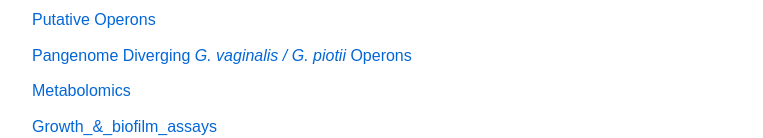
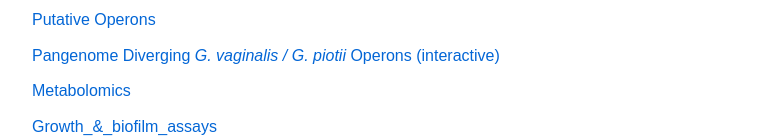
Before and after one commit to FabricioRGKI/Gardnerella-multiomics, a plain HTML site: page index.html in a window 1280 px wide. Shown: the part 314-452 px from the top of the page, without its empty margins (258-1021 px from the left). Drawn offline with Linux system fonts and the light colour scheme.

Commit message:
Update index.html

```diff
--- a/index.html
+++ b/index.html
@@ -20,7 +20,7 @@
     <li><a href="Gene_maps/">Gene maps</a></li>
     <li><a href="Proteomics/">Proteomics</a></li>
     <li><a href="Putative-Operons/">Putative Operons</a></li>
-    <li><a href="Putative-Operons/pangenome_operons/">Pangenome Diverging <i>G. vaginalis / G. piotii</i> Operons</a></li>
+    <li><a href="Putative-Operons/pangenome_operons/">Pangenome Diverging <i>G. vaginalis / G. piotii</i> Operons (interactive)</a></li>
     <li><a href="Metabolomics/">Metabolomics</a></li>
     <li><a href="Growth_&_biofilm_assays/">Growth_&_biofilm_assays</a></li>
   </ul>
```
